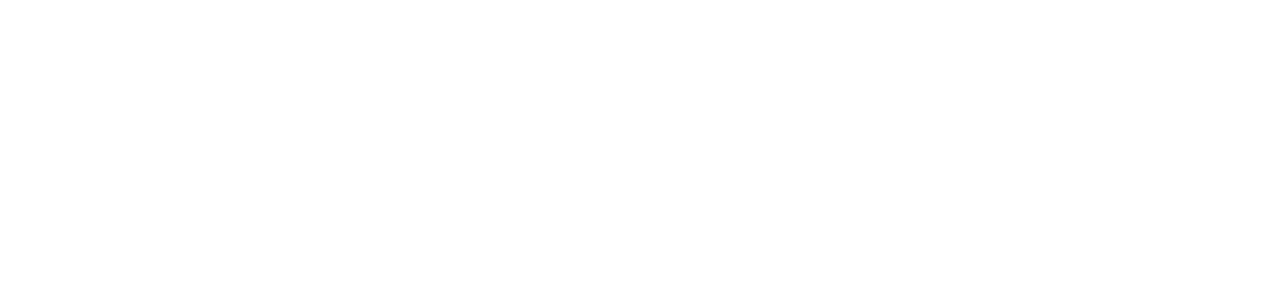
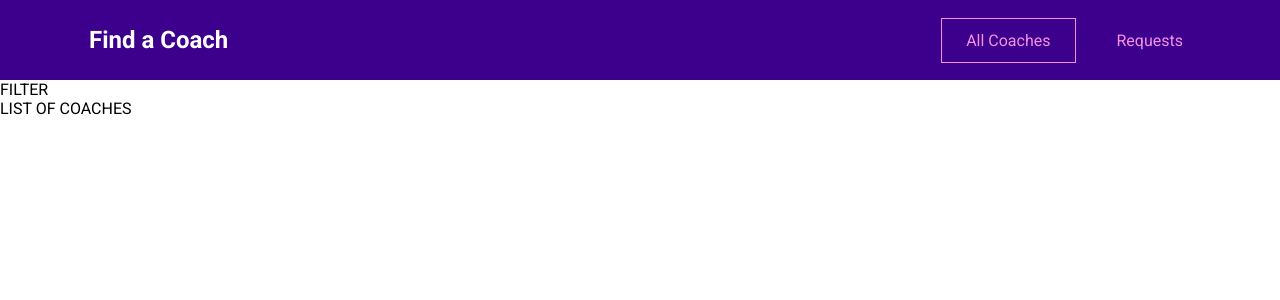
Before and after one commit to W3C1994/practiseVue3, a Vue app in the folder main-prj-01-starting-setup/: page /coaches in a window 1280 px wide. Shown: the top 300 px of the page. Built offline with nearby package versions, Linux system fonts and the light colour scheme.

Commit message:
主畫面佈局加入造型
在導航列中加入
教練路線
請求路線

```diff
--- a/main-prj-01-starting-setup/src/App.vue
+++ b/main-prj-01-starting-setup/src/App.vue
@@ -1,15 +1,29 @@
 <template>
-<router-view>
-
-</router-view>
+  <the-header></the-header>
+  <router-view></router-view>
 </template>
 
 <script>
+import TheHeader from './components/layout/TheHeader';
+
 export default {
+  components:{TheHeader},
   name: 'App'
 };
 </script>
 
-<style scoped>
+<style>
+@import url("https://fonts.googleapis.com/css2?family=Roboto:wght@400;700&display=swap");
 
+* {
+  box-sizing: border-box;
+}
+
+html {
+  font-family: "Roboto", sans-serif;
+}
+
+body {
+  margin: 0;
+}
 </style>
--- /dev/null
+++ b/main-prj-01-starting-setup/src/components/layout/TheHeader.vue
@@ -0,0 +1,78 @@
+<template>
+  <header>
+    <nav>
+      <h1><router-link to='/'>Find a Coach</router-link></h1>
+      <ul>
+        <li><router-link to='/coaches'>All Coaches</router-link></li>
+        <li><router-link to='/requests'>Requests</router-link></li>
+      </ul>
+    </nav>
+  </header>
+</template>
+
+<script>
+export default {
+  name: 'TheHeader'
+};
+</script>
+
+<style scoped>
+header {
+  width: 100%;
+  height: 5rem;
+  background-color: #3d008d;
+  display: flex;
+  justify-content: center;
+  align-items: center;
+}
+
+header a {
+  text-decoration: none;
+  color: #f391e3;
+  display: inline-block;
+  padding: 0.75rem 1.5rem;
+  border: 1px solid transparent;
+}
+
+a:active,
+a:hover,
+a.router-link-active {
+  border: 1px solid #f391e3;
+}
+
+h1 {
+  margin: 0;
+}
+
+h1 a {
+  color: white;
+  margin: 0;
+}
+
+h1 a:hover,
+h1 a:active,
+h1 a.router-link-active {
+  border-color: transparent;
+}
+
+header nav {
+  width: 90%;
+  margin: auto;
+  display: flex;
+  justify-content: space-between;
+  align-items: center;
+}
+
+header ul {
+  list-style: none;
+  margin: 0;
+  padding: 0;
+  display: flex;
+  justify-content: center;
+  align-items: center;
+}
+
+li {
+  margin: 0 0.5rem;
+}
+</style>
--- a/main-prj-01-starting-setup/src/pages/coaches/CoachesList.vue
+++ b/main-prj-01-starting-setup/src/pages/coaches/CoachesList.vue
@@ -1,5 +1,10 @@
 <template>
-
+  <section>
+    FILTER
+  </section>
+  <section>
+    LIST OF COACHES
+  </section>
 </template>
 
 <script>
```
